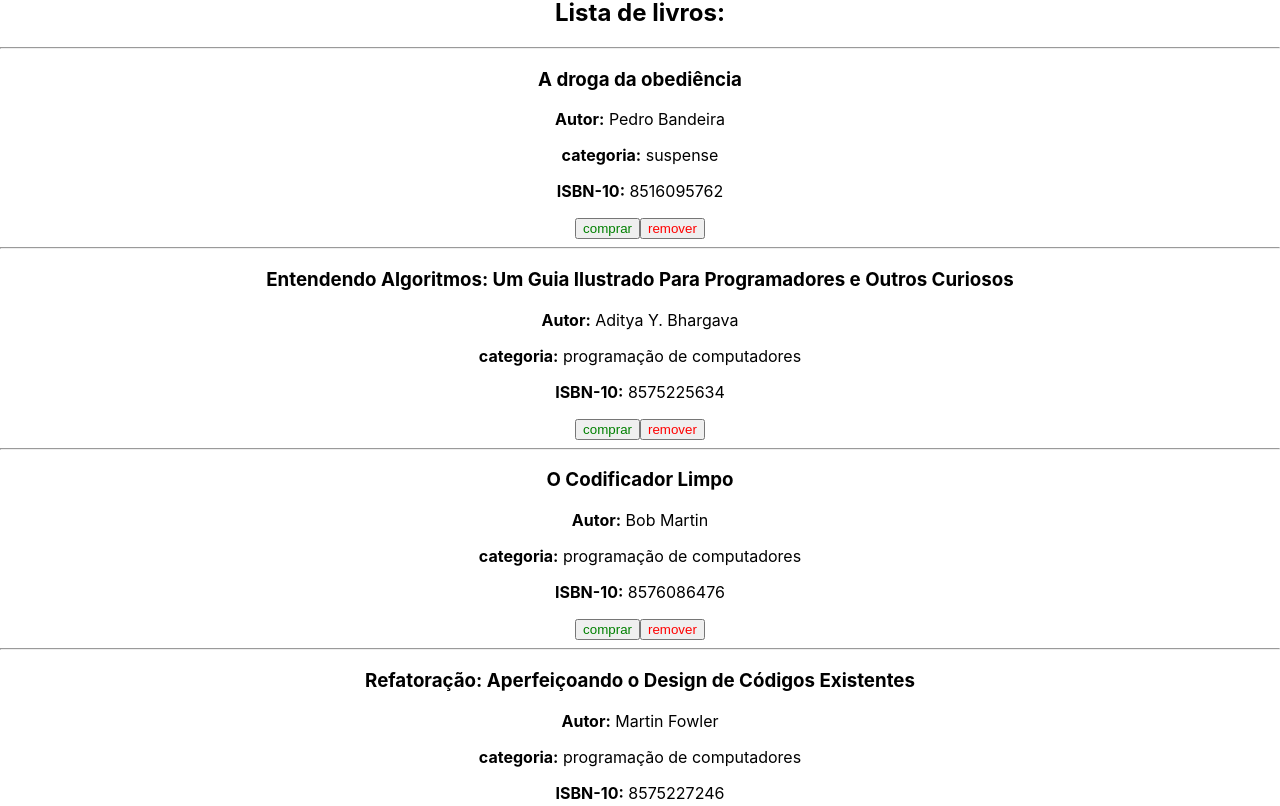
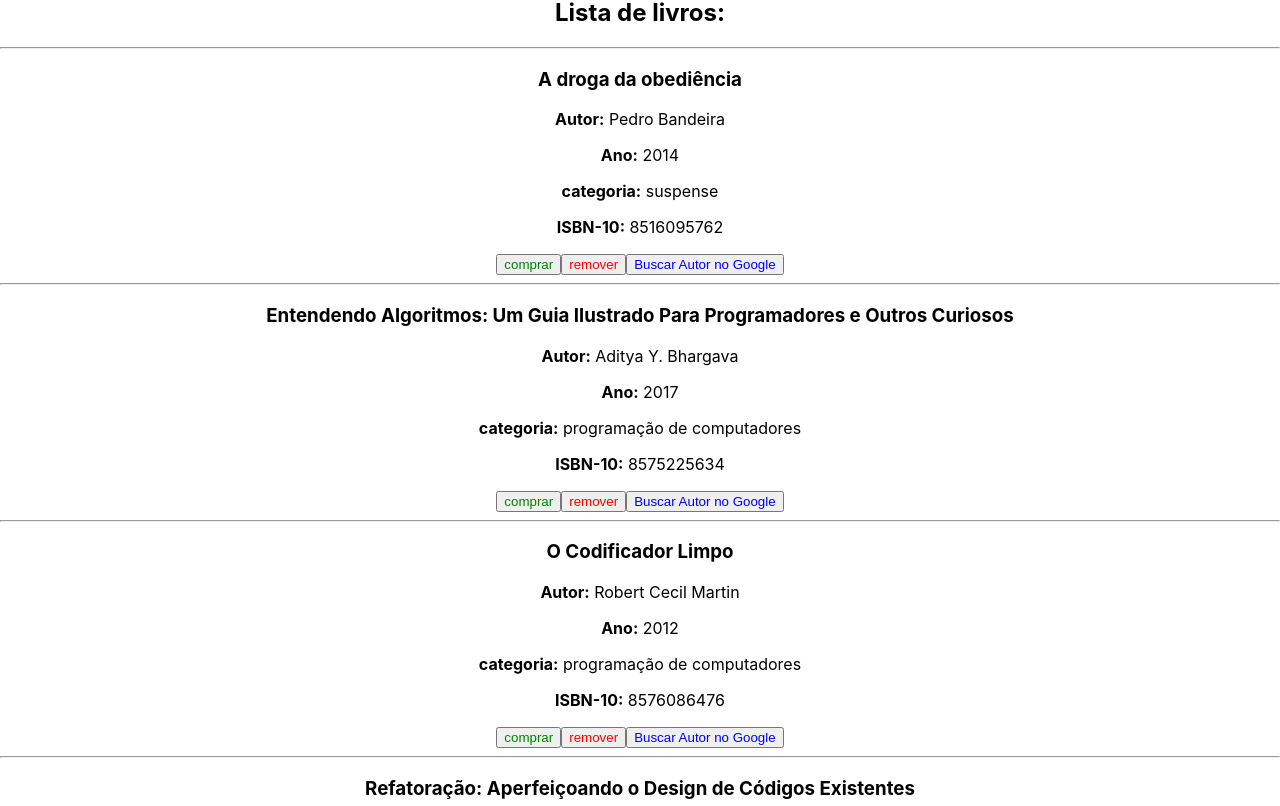
Before and after one commit to gabriellimma/pucrs-reading-journal, a React (Create React App) app: page / in a window 1280 px wide. Shown: the part 834-1640 px from the top of the page. Built offline with nearby package versions, Linux system fonts and the light colour scheme.

Commit message:
feat(booklist): renomeia campo 'name' para 'nome', adiciona ano aos livros e adiciona botão de buscar autor

```diff
--- a/src/components/BookList/BookListComponent.js
+++ b/src/components/BookList/BookListComponent.js
@@ -2,7 +2,7 @@ function BookListComponent(props) {
 
     const handleRemoveBook = (isbn) => {
         const bookToDelete = props.booklist.find(book => book.ISBN10 === isbn)
-        if (bookToDelete && window.confirm(`Deseja realmente deletar o livro "${bookToDelete.name}" da lista?`)) {
+        if (bookToDelete && window.confirm(`Deseja realmente deletar o livro "${bookToDelete.nome}" da lista?`)) {
             const newBookList = props.booklist.filter(book => book.ISBN10 !== isbn)
             props.setBookList(newBookList)
         }
@@ -20,10 +20,13 @@ function BookListComponent(props) {
                         <div key={book.ISBN10}>
                             <hr></hr>
                             <h3>
-                                {book.name}
+                                {book.nome}
                             </h3>
                             <p>
                                 <b>Autor:</b> {book.autor}
+                            </p>
+                            <p>
+                                <b>Ano:</b> {book.ano}
                             </p>
                             <p>
                                 <b>categoria:</b> {book.categoria}
@@ -32,13 +35,18 @@ function BookListComponent(props) {
                                 <b>ISBN-10:</b> {book.ISBN10}
                             </p>
                             <a href={book.linkCompra} target="_blank" rel="noopener noreferrer">
-                                <button style={{ color: "green" }}>
+                                <button style={{ color: "green", cursor: "pointer" }}>
                                     comprar
                                 </button>
                             </a>
-                            <button style={{ color: "red" }} onClick={() => { handleRemoveBook(book.ISBN10) }}>
+                            <button style={{ color: "red", cursor: "pointer" }} onClick={() => { handleRemoveBook(book.ISBN10) }}>
                                 remover
                             </button>
+                            <a href={`https://www.google.com/search?q=${book.autor}`} target="_blank" rel="noopener noreferrer">
+                                <button style={{ color: "blue", cursor: "pointer" }}>
+                                    Buscar Autor no Google
+                                </button>
+                            </a>
                         </div>
                     ) :
                     <p>
--- a/src/data/booklist.json
+++ b/src/data/booklist.json
@@ -1,29 +1,33 @@
 [
     {
-        "name": "A droga da obediência",
+        "nome": "A droga da obediência",
         "autor": "Pedro Bandeira",
         "ISBN10": "8516095762",
+        "ano": "2014",
         "categoria": "suspense",
         "linkCompra": "https://www.amazon.com.br/droga-obediência-Pedro-Bandeira/dp/8516095762"
     },
     {
-        "name": "Entendendo Algoritmos: Um Guia Ilustrado Para Programadores e Outros Curiosos",
+        "nome": "Entendendo Algoritmos: Um Guia Ilustrado Para Programadores e Outros Curiosos",
         "autor": "Aditya Y. Bhargava",
         "ISBN10": "8575225634",
+        "ano": "2017",
         "categoria": "programação de computadores",
         "linkCompra": "https://www.amazon.com.br/Entendendo-Algoritmos-Ilustrado-Programadores-Curiosos/dp/8575225634"
     },
     {
-        "name": "O Codificador Limpo",
-        "autor":  "Bob Martin",
+        "nome": "O Codificador Limpo",
+        "autor":  "Robert Cecil Martin",
         "ISBN10": "8576086476",
+        "ano": "2012",
         "categoria": "programação de computadores",
         "linkCompra": "https://www.amazon.com.br/Codificador-Limpo-Bob-Martin/dp/8576086476"
     },
     {
-        "name": "Refatoração: Aperfeiçoando o Design de Códigos Existentes",
+        "nome": "Refatoração: Aperfeiçoando o Design de Códigos Existentes",
         "autor":  "Martin Fowler",
         "ISBN10": "8575227246",
+        "ano": "2020",
         "categoria": "programação de computadores",
         "linkCompra": "https://www.amazon.com.br/Refatoração-Aperfeiçoando-Design-Códigos-Existentes/dp/8575227246"
     }
```
